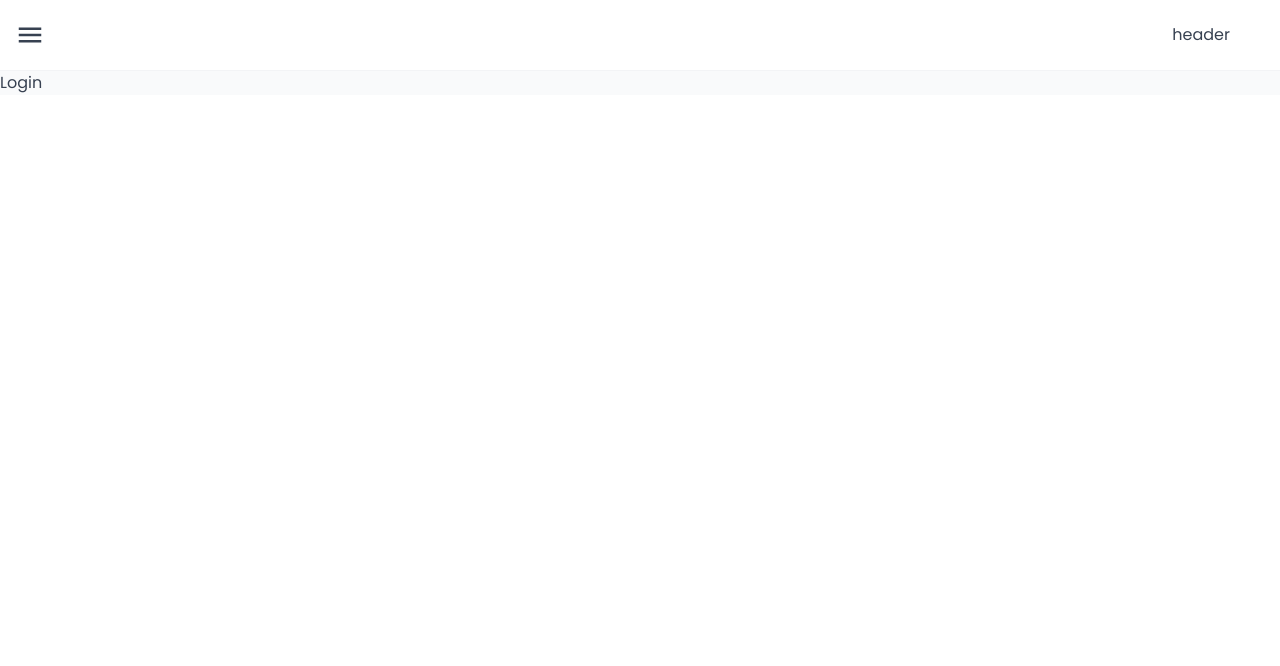
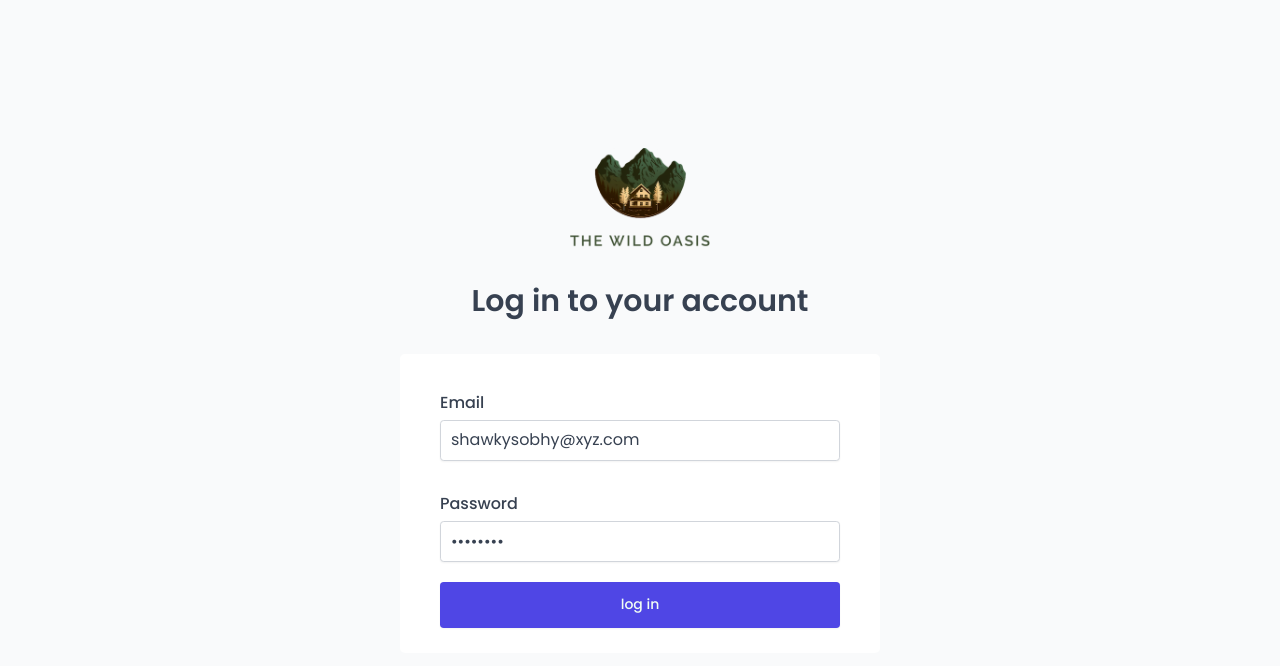
Before and after one commit to shawkysobhy/Wild-Hut-Dashboard, a React (Vite) app: page /login in a window 1280 px wide. Shown: the top 666 px of the page. Built offline with nearby package versions, Linux system fonts and the light colour scheme; a web font is replaced by a local one.

Commit message:
add authentication feat

```diff
--- a/src/App.jsx
+++ b/src/App.jsx
@@ -17,12 +17,16 @@ import AppContextProvider from './context/AppContext';
 import { QueryClient, QueryClientProvider } from '@tanstack/react-query';
 import { ReactQueryDevtools } from '@tanstack/react-query-devtools';
 import { Toaster } from 'react-hot-toast';
+import ProtectedRoutes from './ui/ProtectedRoutes';
 const router = createBrowserRouter([
 	{
-		path: '/',
-		element: <Layout />,
+		element: (
+			<ProtectedRoutes>
+				<Layout hideHeaderPaths={['/login']} />
+			</ProtectedRoutes>
+		),
 		children: [
-			{ index: true, path: '', element: <Dashboard /> },
+			{ index: true, path: '/', element: <Dashboard /> },
 			{
 				path: paths.dashboard,
 				element: <Dashboard />,
@@ -43,10 +47,7 @@ const router = createBrowserRouter([
 				path: paths.users,
 				element: <Users />,
 			},
-			{
-				path: paths.login,
-				element: <Login />,
-			},
+
 			{
 				path: paths.settings,
 				element: <Settings />,
@@ -55,6 +56,7 @@ const router = createBrowserRouter([
 			{ path: paths.checkin, element: <Checkin /> },
 		],
 	},
+	{ path: paths.login, element: <Login /> },
 	{
 		path: '*',
 		element: <PageNotFound />,
--- a/src/Layout.jsx
+++ b/src/Layout.jsx
@@ -1,12 +1,14 @@
-import { Outlet } from 'react-router-dom';
+import { Outlet, useLocation } from 'react-router-dom';
 import { Sidebar } from './components';
 import Header from './components/Header';
-function Layout() {
+function Layout({ hideHeaderPaths = [] }) {
+	const { pathname } = useLocation();
+
 	return (
 		<div className='block md:flex-row md:flex '>
 			<Sidebar />
 			<div className='flex flex-col flex-1 bg-gray-50'>
-				<Header />
+				{!hideHeaderPaths.includes(pathname) && <Header />}
 				<Outlet />
 			</div>
 		</div>
--- a/src/components/Header.jsx
+++ b/src/components/Header.jsx
@@ -1,6 +1,7 @@
 import { IoMenuSharp } from 'react-icons/io5';
 import { useContext } from 'react';
 import { Context } from '../context/AppContext';
+import Logout from '../features/authentication/Logout';
 function Header() {
 	const { setSidebarToggle } = useContext(Context);
 	return (
@@ -10,7 +11,7 @@ function Header() {
 				onClick={() => setSidebarToggle((prev) => !prev)}>
 				<IoMenuSharp style={{ height: 'auto', width: '30px' }} />
 			</button>
-			header
+			<Logout />
 		</div>
 	);
 }
--- /dev/null
+++ b/src/features/authentication/LoginForm.jsx
@@ -0,0 +1,76 @@
+import { useForm } from 'react-hook-form';
+import StyledButton from '../../ui/StyledButton';
+import { zodResolver } from '@hookform/resolvers/zod';
+import MiniSpinner from '../../ui/MiniSpinner';
+import useLogin from './useLogin';
+import { z } from 'zod';
+const schema = z.object({
+	email: z.string().email(),
+	password: z.string().min(6),
+});
+function LoginForm() {
+	const { login, isLoginLoading } = useLogin();
+	const {
+		register,
+		handleSubmit,
+		formState: { errors },
+	} = useForm({
+		defaultValues: { email: 'shawkysobhy@xyz.com', password: '12345678' },
+		resolver: zodResolver(schema),
+	});
+	const onSubmit = (data) => {
+		console.log(data.email, data.password);
+		login({ email: data.email, password: data.password });
+	};
+
+	return (
+		<form onSubmit={handleSubmit(onSubmit)} className='space-y-3'>
+			<div className='flex flex-col space-y-2 py-[1.2rem]'>
+				<label
+					htmlFor='email'
+					{...register('email')}
+					className='block font-medium '>
+					Email
+				</label>
+				<div className='flex flex-col space-y-2'>
+					<input
+						type='email'
+						{...register('email')}
+						id='email'
+						autoComplete='email'
+						className='px-4 py-2 border border-gray-300 rounded-md shadow-sm md:py-3 outline-indigo-500'
+					/>
+					{errors.email && (
+						<span className='ml-2 text-[12px] text-red-700'>
+							{errors.email.message}
+						</span>
+					)}
+				</div>
+			</div>
+			<div className='flex flex-col space-y-4 py-[1.2rem]'>
+				<div className='flex flex-col space-y-2'>
+					<label htmlFor='password' className='block font-medium '>
+						Password
+					</label>
+					<input
+						{...register('password')}
+						type='password'
+						id='password'
+						autoComplete='current-password'
+						className='px-4 py-2 border border-gray-300 rounded-md shadow-sm md:py-3 outline-indigo-500'
+					/>
+					{errors.email && (
+						<span className='ml-2 text-[12px] text-red-700'>
+							{errors.password.message}
+						</span>
+					)}
+				</div>
+			</div>
+			<StyledButton color='indigo' className='w-full text-[1.5rem]'>
+				{isLoginLoading ? <MiniSpinner /> : 'log in'}
+			</StyledButton>
+		</form>
+	);
+}
+
+export default LoginForm;
--- /dev/null
+++ b/src/features/authentication/Logout.jsx
@@ -0,0 +1,21 @@
+import { HiArrowRightOnRectangle } from 'react-icons/hi2';
+import { useLogout } from './useLogout';
+import MiniSpinner from '../../ui/MiniSpinner';
+function Logout() {
+	const { logout, isLoading } = useLogout();
+
+	return (
+		<button
+			disabled={isLoading}
+			onClick={logout}
+			className='p-4 rounded-md hover:bg-gray-200'>
+			{!isLoading ? (
+				<HiArrowRightOnRectangle className='w-8 h-8 text-indigo-700' />
+			) : (
+				<MiniSpinner />
+			)}
+		</button>
+	);
+}
+
+export default Logout;
--- /dev/null
+++ b/src/features/authentication/useLogin.js
@@ -0,0 +1,24 @@
+import { useMutation, useQueryClient } from '@tanstack/react-query';
+import { login as loginApi } from '../../services/apiAuth';
+import { useNavigate } from 'react-router-dom';
+import toast from 'react-hot-toast';
+function useLogin() {
+	const queryClient = useQueryClient();
+	const navigate = useNavigate();
+	const { mutate: login, isLoading: isLoginLoading } = useMutation({
+		mutationFn: ({ email, password }) => loginApi({ email, password }),
+		onSuccess: (user) => {
+			toast.success('login succefully');
+			navigate('/dashboard');
+			queryClient.setQueryData(['user'], user.user);
+			navigate('/dashboard', { replace: true });
+		},
+		onError: () => {
+			toast.error('passwrod or email are inValid');
+		},
+	});
+
+	return { login, isLoginLoading };
+}
+
+export default useLogin;
--- /dev/null
+++ b/src/features/authentication/useLogout.js
@@ -0,0 +1,18 @@
+import { useMutation, useQueryClient } from '@tanstack/react-query';
+import { logout as logoutApi } from '../../services/apiAuth';
+import { useNavigate } from 'react-router-dom';
+
+export function useLogout() {
+	const navigate = useNavigate();
+	const queryClient = useQueryClient();
+
+	const { mutate: logout, isLoading } = useMutation({
+		mutationFn: logoutApi,
+		onSuccess: () => {
+			queryClient.removeQueries();
+			navigate('/login', { replace: true });
+		},
+	});
+
+	return { logout, isLoading };
+}
--- /dev/null
+++ b/src/features/authentication/useUers.js
@@ -0,0 +1,11 @@
+import { useQuery } from '@tanstack/react-query';
+import { getCurrentUser } from '../../services/apiAuth';
+
+export function useUser() {
+	const { isLoading, data: user } = useQuery({
+		queryKey: ['user'],
+		queryFn: getCurrentUser,
+	});
+
+	return { isLoading, user, isAuthenticated: user?.role === 'authenticated' };
+}
--- a/src/features/bookings/useBookings.js
+++ b/src/features/bookings/useBookings.js
@@ -1,4 +1,4 @@
-import { useQuery, useQueryClient } from '@tanstack/react-query';
+import { useQuery } from '@tanstack/react-query';
 import { getBookings } from '../../services/apiBookings';
 import { useSearchParams } from 'react-router-dom';
 
@@ -11,7 +11,7 @@ function useBookings() {
 			: {
 					field: 'status',
 					value: filterValue,
-			};
+			  };
 	const sortValue = searchParams.get('sortBy') || 'startDate-desc';
 	const [sortFiled, sortDirection] = sortValue.split('-');
 	const sortBy = { sortFiled, sortDirection };
@@ -23,7 +23,7 @@ function useBookings() {
 		error: bookingError,
 		isLoading: isBookingLoading,
 	} = useQuery({
-		queryKey: ['bookings', filter, sortBy,page],
+		queryKey: ['bookings', filter, sortBy, page],
 		queryFn: () => getBookings({ filter, sortBy, page }),
 	});
 
--- a/src/pages/Login.jsx
+++ b/src/pages/Login.jsx
@@ -1,9 +1,18 @@
-import React from 'react'
+import Logo from '../ui/Logo';
+import LoginForm from '../features/authentication/LoginForm';
 
 function Login() {
-  return (
-    <div>Login</div>
-  )
+	return (
+		<div className='px-4 flex flex-col space-y-[3.2rem] items-center justify-center h-screen bg-gray-50'>
+			<Logo className='h-40' />
+			<h4 className='text-[2rem] md:text-[3rem] font-semibold text-center leading-[1.4]'>
+				Log in to your account
+			</h4>
+			<div className='w-full max-w-[48rem] px-16 py-10 bg-white shadow-m text-[1.6rem] rounded-lg'>
+				<LoginForm />
+			</div>
+		</div>
+	);
 }
 
-export default Login
+export default Login;
--- /dev/null
+++ b/src/services/apiAuth.js
@@ -0,0 +1,25 @@
+import supabase from './supabase';
+export const login = async ({ email, password }) => {
+	let { data, error } = await supabase.auth.signInWithPassword({
+		email: email,
+		password: password,
+	});
+	if (error) {
+		throw new Error(error.message);
+	}
+	return data;
+};
+export const getCurrentUser = async () => {
+	const { data: session } = await supabase.auth.getSession();
+	if (!session.session) return null;
+
+	const { data, error } = await supabase.auth.getUser();
+	if (error) throw new Error(error.message);
+
+	return data?.user;
+};
+
+export async function logout() {
+	const { error } = await supabase.auth.signOut();
+	if (error) throw new Error(error.message);
+}
--- /dev/null
+++ b/src/ui/ProtectedRoutes.jsx
@@ -0,0 +1,18 @@
+import { useEffect } from 'react';
+import { useUser } from '../features/authentication/useUers';
+import Spinner from './Spinner';
+import { useNavigate } from 'react-router-dom';
+function ProtectedRoutes({ children }) {
+	const { isLoading, isAuthenticated } = useUser();
+	const navigate = useNavigate();
+	useEffect(() => {
+		if (!isAuthenticated && !isLoading) {
+			navigate('/login');
+		}
+	}, [isAuthenticated, isLoading, navigate]);
+	if (isLoading) return <Spinner />;
+
+	if (isAuthenticated) return children;
+}
+
+export default ProtectedRoutes;
```
